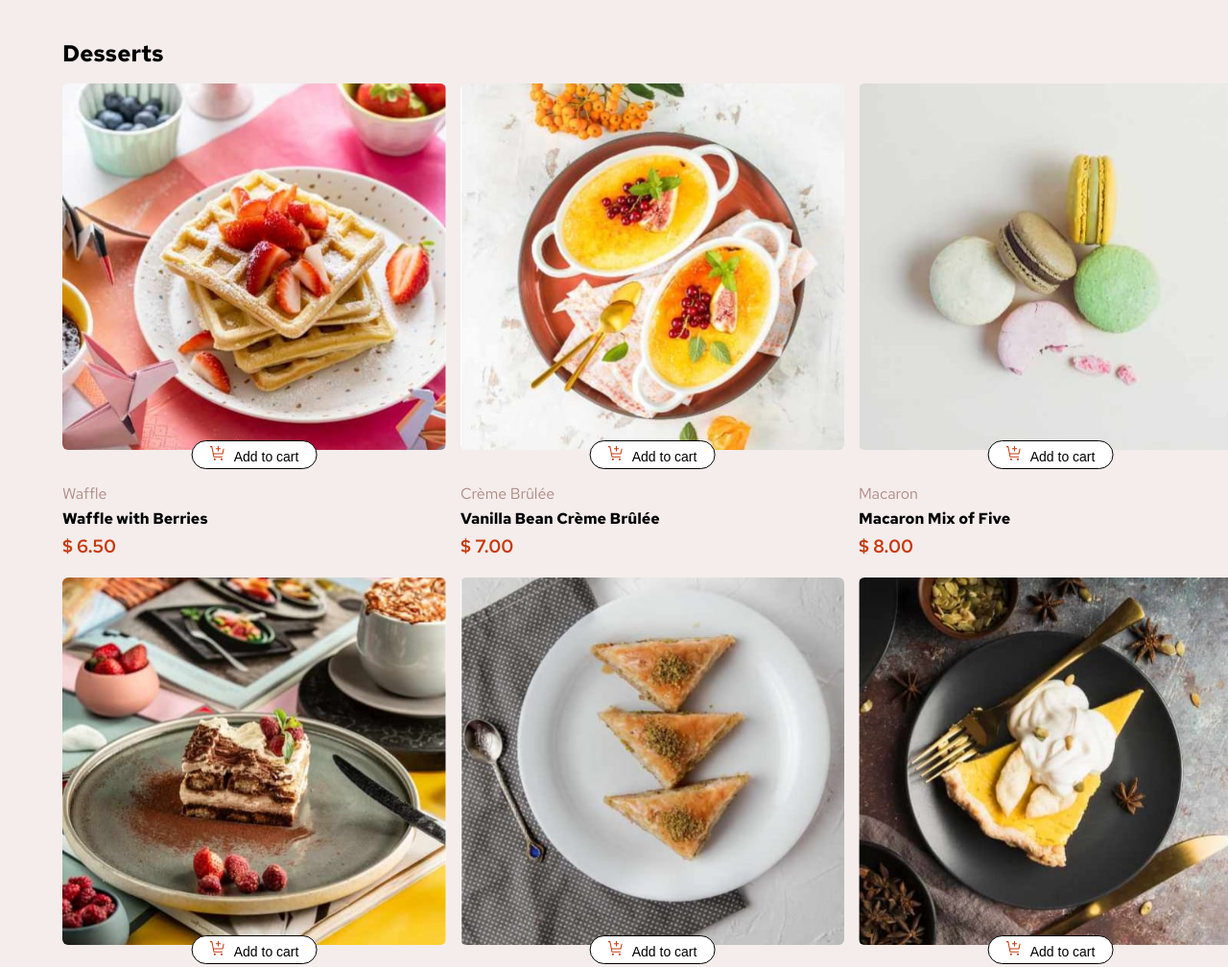
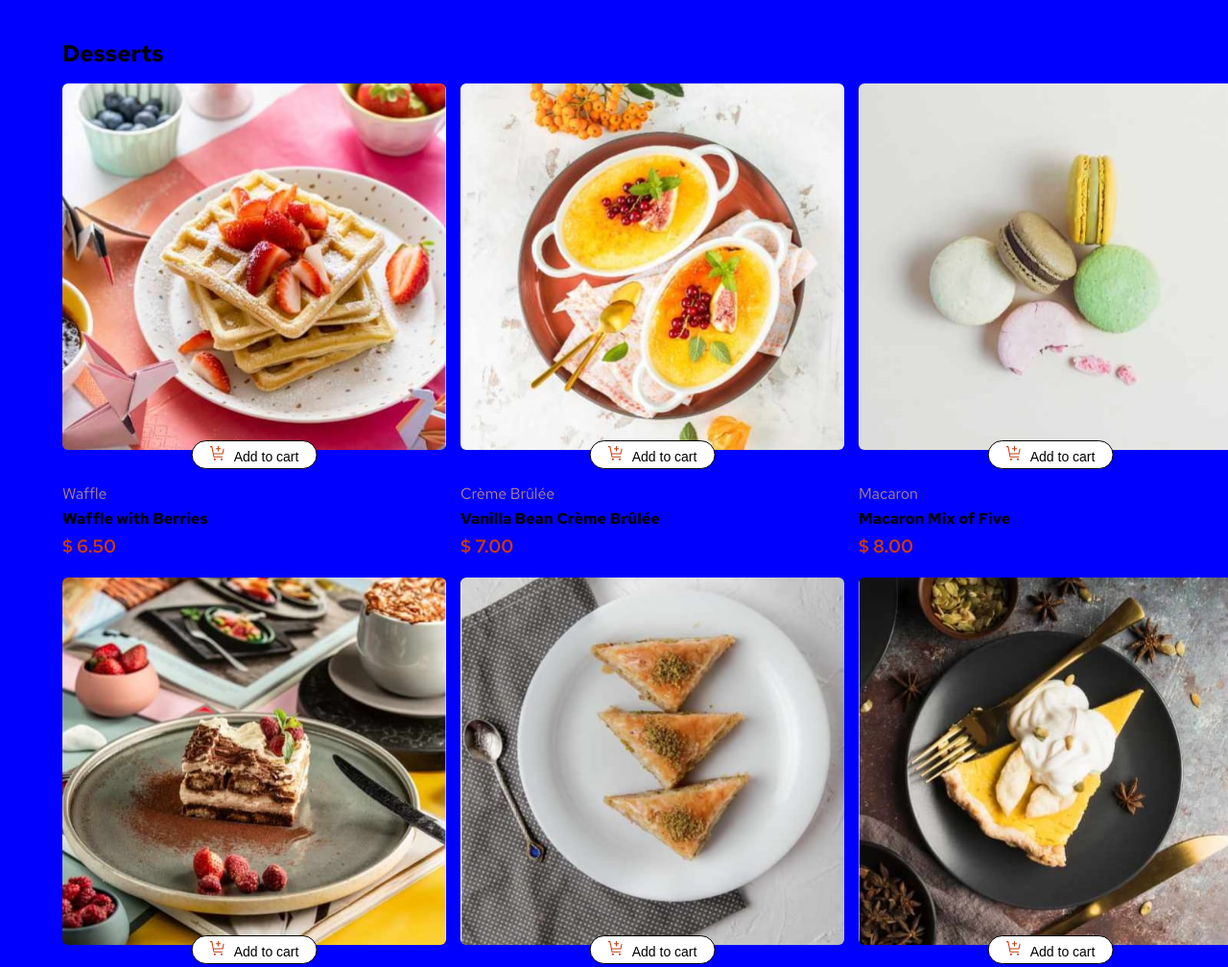
Before and after one commit to JangidShrawan/ProductListCardWebPage, a plain HTML site: page index.html in a window 1280 px wide. Shown: the top 1008 px of the page at 96% size. Drawn offline with Linux system fonts and the light colour scheme.

Commit message:
Update style.css

```diff
--- a/style.css
+++ b/style.css
@@ -25,7 +25,7 @@ body{
     height: 100vh;
     font-size: 16px;
     font-family: 'Red Hat Text', sans-serif;
-    background-color: var(--rose100-color);
+    background-color: blue;
     overflow-x: hidden;
     margin:auto;
 }
```
